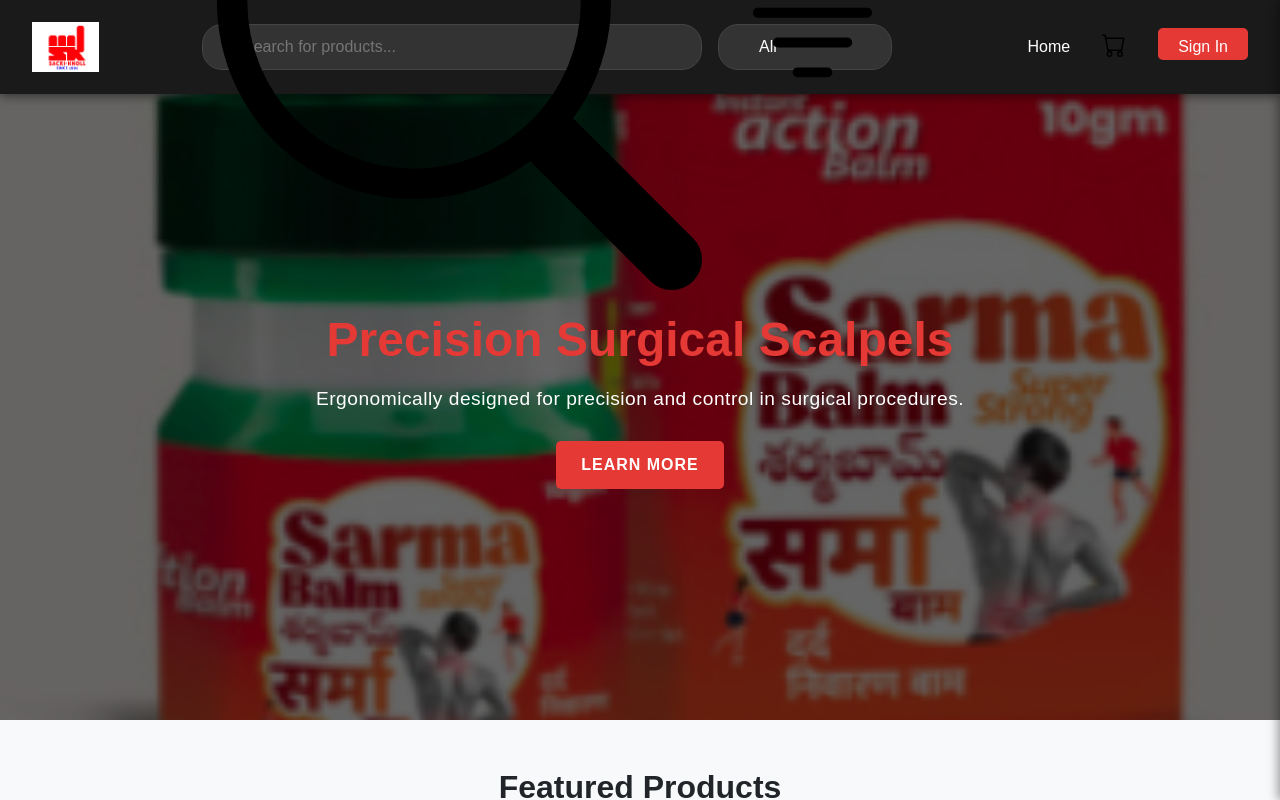
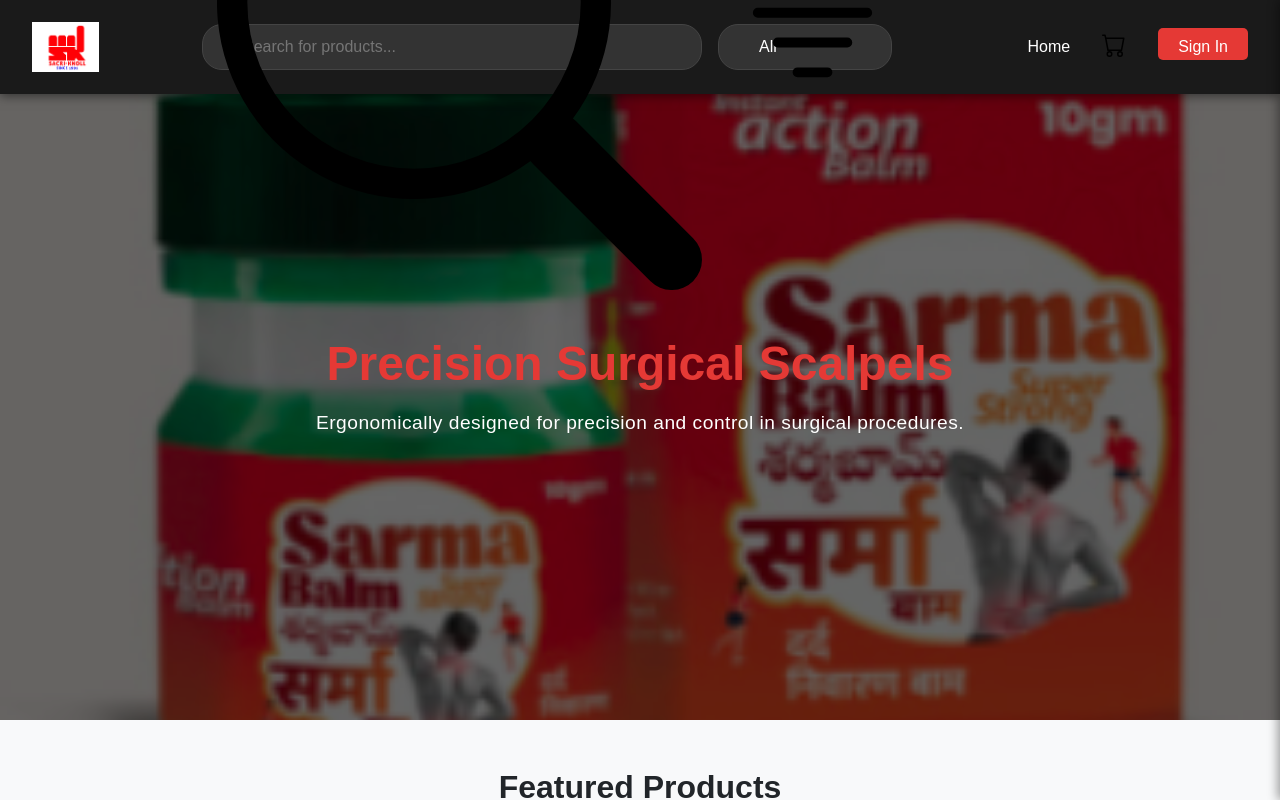
Before and after one commit to Melete-Nova/Medical_Webstore, a React (Create React App) app in the folder frontend/: page / in a window 1280 px wide. Shown: the top 800 px of the page. Built offline with nearby package versions, Linux system fonts and the light colour scheme.

Commit message:
changed logo in tabs

```diff
--- a/frontend/public/index.html
+++ b/frontend/public/index.html
@@ -2,7 +2,7 @@
 <html lang="en">
   <head>
     <meta charset="utf-8" />
-    <link rel="icon" href="%PUBLIC_URL%/favicon.ico" />
+    <link rel="icon" href="./assets/images/logo.png" />
     <meta name="viewport" content="width=device-width, initial-scale=1" />
     <meta name="theme-color" content="#000000" />
     <meta
--- a/frontend/src/components/Mainpage/hero.jsx
+++ b/frontend/src/components/Mainpage/hero.jsx
@@ -44,7 +44,7 @@
                     <div className="hero-content">
                         <h1 className="hero-title">{product.title}</h1>
                         <p className="hero-description">{product.description}</p>
-                        <button className="hero-button">Learn More</button>
+                        {/* <button className="hero-button">Learn More</button> */}
                     </div>
                 </div>
             ))}
```
